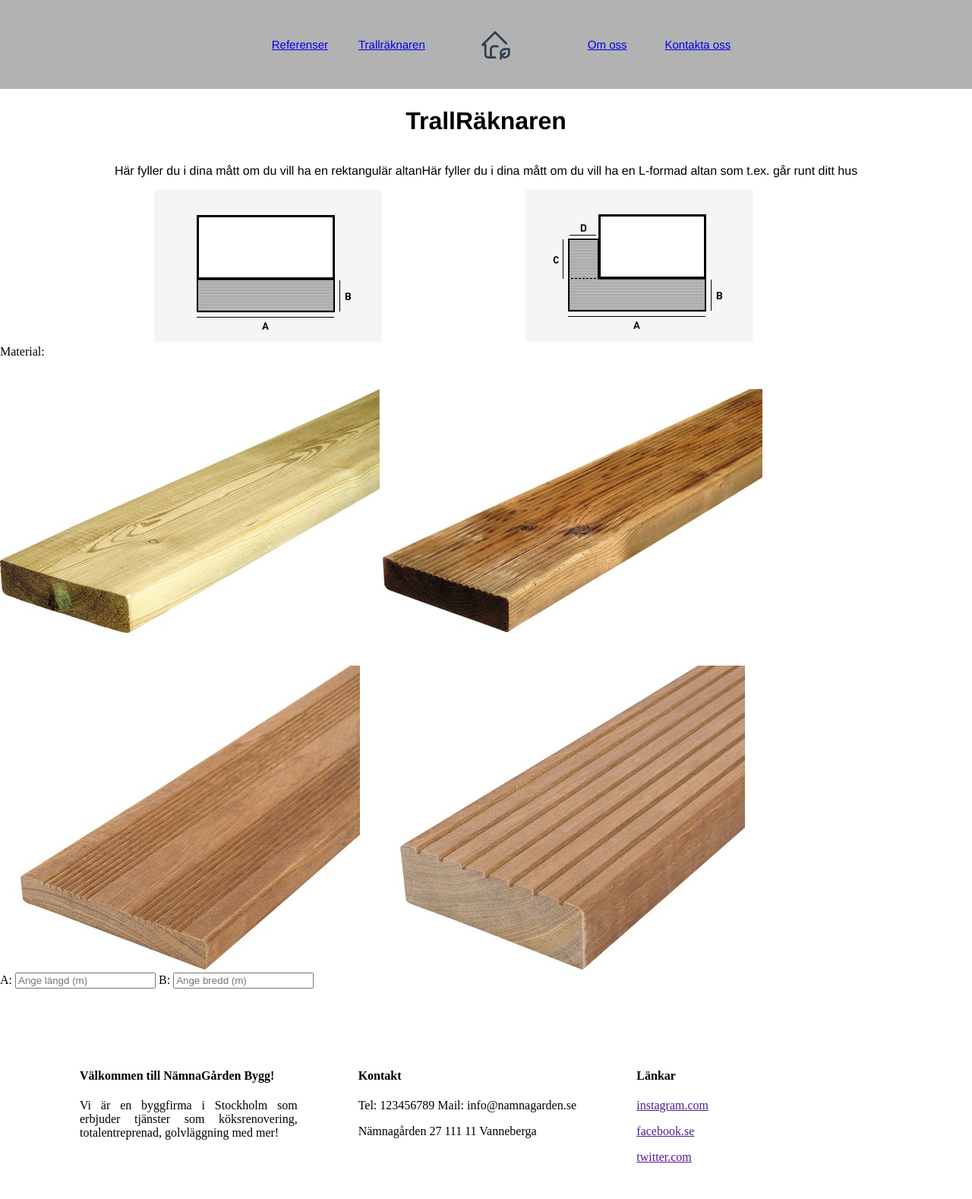
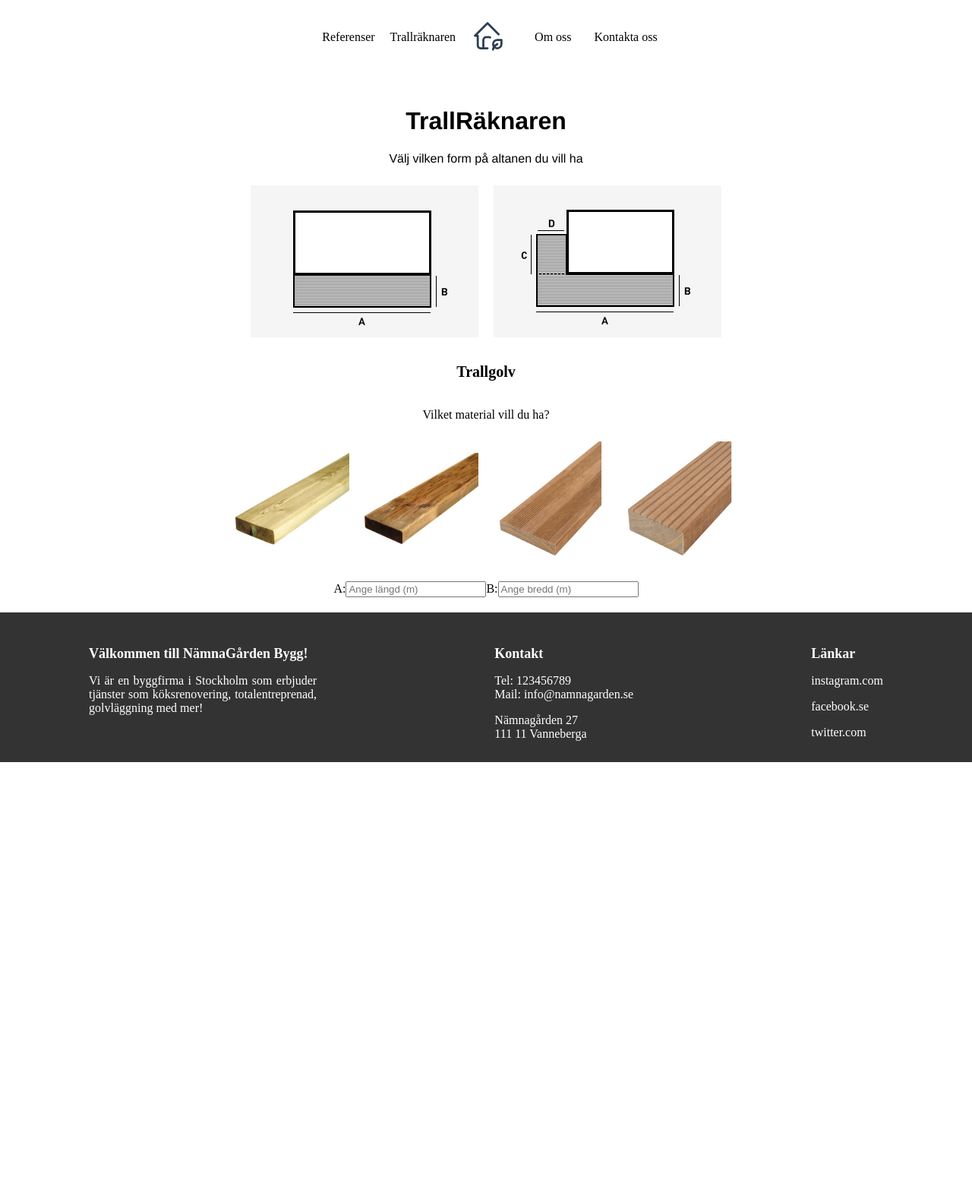
Before and after one commit to pbckman/CMS_frontend_exercise, a plain HTML site: page patioCalculator.html in a window 1280 px wide. Shown: the whole page at 76% size. After the commit the page ends 1003 px from the top, so only its background shows below. Drawn offline with Linux system fonts and the light colour scheme.

Commit message:
footer+nav bar, index, contactus fixed

```diff
--- a/patioCalculator.html
+++ b/patioCalculator.html
@@ -9,12 +9,14 @@
 <body>
     <div class="">
         <header>
+            <div class="master-main-navbar nav-font">
                 <div class="main-nav-bar">
-                <div class="nav-left">
-                    <div class="nav-item nav-size font"><a href="references.html">Referenser</a></div>
-                    <div class="nav-item nav-size font"><a href="patioCalculator.html">Trallräknaren</a></div>
+                    <div class="nav-item">
+                        <div class="nav-item nav-size"><a href="references.html">Referenser</a></div>
+                        <div class="nav-item nav-size"><a href="patioCalculator.html">Trallräknaren</a></div>
                 </div>
-                <a href="index.html" class="svg-logo">
+                <div class="svg-logo">
+                    <a href="index.html" >
                         <svg xmlns="http://www.w3.org/2000/svg"  class="svgn" width="44" height="44" viewBox="0 0 24 24" stroke-width="1.5" stroke="#2c3e50" fill="none" stroke-linecap="round" stroke-linejoin="round">
                             <path stroke="none" d="M0 0h24v24H0z" fill="none"/>
                             <path d="M20 11l-8 -8l-9 9h2v7a2 2 0 0 0 2 2h5" />
@@ -23,56 +25,64 @@
                             <path d="M19 21a3 3 0 0 1 0 -6h3v3a3 3 0 0 1 -3 3z" />
                           </svg>
                     </a>
-                <div class="nav-right">
-                    <div class="nav-right nav-size font"><a href="aboutUs.html">Om oss</a></div>
-                    <div class="nav-right nav-size font"><a href="contactUs.html">Kontakta oss</a></div>
+                </div>
+                    <div class="nav-item">
+                        <div class="nav-right nav-size"><a href="aboutUs.html">Om oss</a></div>
+                        <div class="nav-right nav-size"><a href="contactUs.html">Kontakta oss</a></div>
+                    </div>
                 </div>
             </div>
         </header>
 
-
-<div class="patioCalculator">
+<div class="main-patio">
+<div class="patioCalculator-header">
     <h1 class="font">TrallRäknaren</h1>
+    <p class="font">Välj vilken form på altanen du vill ha</p>
 </div>
-  <div class="shape-calc">
-    <div class="rekt-option">
-      <p class="font">Här fyller du i dina mått om du vill ha en rektangulär altan</p>
+  <div class="shape-chooser">
+    <div class="shape-option">
       <img id="img-trall1" src="Bilder\trall_altan_1.png" class="img-shape-option" alt="Trall 1"
         onclick="selectShape('trall1')">
     </div>
-    <div class="L-option">
-      <p class="font">Här fyller du i dina mått om du vill ha en L-formad altan som t.ex. går runt ditt hus</p>
+    <div class="shape-option">
       <img id="img-trall2" src="Bilder\trall_altan_2.png" class="img-shape-option" alt="Trall 2"
-        onclick="selectShape('trall2'); selectShapeAddborder('trall2');">
+        onclick="selectShape('trall2');">
+    </div>
 </div>
 
+<div class="material-chooser">
+    <div class="material-header">
+    <div class="material-headline"><h3>Trallgolv</h3></div>
+    <div class="material-p"><p>Vilket material vill du ha?</p></div>
     </div>
-
-
-    <label for="material">Material:</label>
-    <div id="materialImagesRectangular">
-      <img class="img-material-option" src="Bilder\tra1.jpg" alt="Tryckimpregnerad trall" onclick="selectMaterial('trä1')">
-      <img class="img-material-option" src="Bilder\tra2.jpg" alt="Trall brun VB NTR" onclick="selectMaterial('trä2')">
-      <img class="img-material-option" src="Bilder\tra3.jpg" alt="Bangkirai trall 21x145mm" onclick="selectMaterial('trä3')">
-      <img class="img-material-option" src="Bilder\tra4.jpg" alt="Bangkirai trall 45x145mm" onclick="selectMaterial('trä4')">
+    <div class="material-images">
+      <div id="materialImagesRectangular"><img class="img-material-option" src="Bilder\tra1.jpg" alt="Tryckimpregnerad trall" onclick="selectMaterial('trä1')">    </div>
+      <div id="materialImagesRectangular"><img class="img-material-option" src="Bilder\tra2.jpg" alt="Trall brun VB NTR" onclick="selectMaterial('trä2')"></div>
+      <div id="materialImagesRectangular"><img class="img-material-option" src="Bilder\tra3.jpg" alt="Bangkirai trall 21x145mm" onclick="selectMaterial('trä3')"></div>
+      <div id="materialImagesRectangular"><img class="img-material-option" src="Bilder\tra4.jpg" alt="Bangkirai trall 45x145mm" onclick="selectMaterial('trä4')"></div>
     </div>
 
     <input type="hidden" id="selectedMaterial" value="trä1">
+</div>
 
-    <div id="rektInputs">
+<div class="input-main">
+    <div class="input-rekt" id="rektInputs">
       <label for="length">A:</label>
       <input type="number" id="length" placeholder="Ange längd (m)">
 
       <label for="width">B:</label>
       <input type="number" id="width" placeholder="Ange bredd (m)">
+
+    </div>
+</div>
+    <div class="calc-result">
     <button id="calculateButton" style="display: none;" onclick="calculateCost()">Beräkna kostnad</button>
+
+    <div id="result"></div>
 </div>
 
 
-    <div id="result"></div>
-
-
-  <div class="calc-L">
+  <div class="input-L">
     <div id="LInputs" style="display: none;">
     <label for="lengthA">A:</label>
     <input type="number" id="lengthA" placeholder="Ange längd (m)">
@@ -86,32 +96,36 @@
     <label for="widthB">D:</label>
     <input type="number" id="widthB" placeholder="Ange bredd (m)">
     </div>
+</div>
+    <div class="calc-result">
+    <button id="calculateButtonL" style="display: none;" onclick="calculateCostL()">Beräkna kostnad</button>
 
-    <button id="calculateButtonL" style="display: none;" onclick="calculateCostL()">Beräkna kostnad</button>
     <div id="resultL"></div>
 </div>
 
-
+</div>
 </div>
 
-        <div class="footer" >
+
+
+<div class="footer-main" >
     <div class="footer-container">
-            <div class="footer-welcome">
+    <div class="footer-item">
         <h4>Välkommen till NämnaGården Bygg!</h4>
         <div class="text-align-center"><p>Vi är en byggfirma i Stockholm som erbjuder tjänster som köksrenovering, totalentreprenad, golvläggning med mer!</p></div>
     </div>
-            <div class="footer-contact">
+    <div class="footer-item">
         <h4>Kontakt</h4>
         <p>
-                    Tel: 123456789
+            Tel: 123456789 <br>
             Mail: info@namnagarden.se
         </p>
         <p>
-                    Nämnagården 27
+            Nämnagården 27 <br>
             111 11 Vanneberga
         </p>
     </div>
-            <div class="footer-links">
+    <div class="footer-item">
         <h4>Länkar</h4>
         <p><a href="">instagram.com</a></p>
         <p><a href="">facebook.se</a></p>
--- a/script.js
+++ b/script.js
@@ -30,7 +30,7 @@ function calculateCost() {
     var area = length * width;
     var cost = calculateMaterialCost(area, material);
 
-    document.getElementById('result').innerHTML = 'Kostnad: ' + cost + ' kr';
+    document.getElementById('result').innerHTML = ' ' + 'Kostnad: ' + cost + ' kr';
     }
 }
 
@@ -47,7 +47,7 @@ function calculateCostL() {
     var areaL = lengthA * widthA + lengthB * widthB;
     var costL = calculateMaterialCost(areaL, materialL);
 
-    document.getElementById('resultL').innerHTML = 'Kostnad: ' + costL + ' kr';
+    document.getElementById('resultL').innerHTML = ' ' + 'Kostnad: ' + costL + ' kr';
     }
 }
 
--- a/style.css
+++ b/style.css
@@ -38,7 +38,17 @@ body,html {
     display: flex;
     align-items: center;
     justify-content: center;
+
 }
+
+.nav-item a {
+    color: white; /* Färg för länkar, ändra efter behov */
+    text-decoration: none; /* Ingen understrykning på länkar, ändra efter behov */
+  }
+
+.nav-item a:hover {
+    text-decoration: underline; /* Understrykning när man hovrar över länkar, ändra efter behov */
+  }
 
 .nav-left {
     padding-right: 30px;
@@ -99,30 +109,42 @@ h3 {
 }
 
 
+.footer-main {
+    background-color: #333; /* Bakgrundsfärg för hela footern, ändra efter behov */
+    color: white; /* Textfärg för hela footern, ändra efter behov */
+    padding: 20px 0; /* Mellanrum inuti footern, ändra efter behov */
+  }
 
-.footer {
-    padding: 70px 0px 30px;
-    justify-items: center;
-    background-color: rgba(255, 255, 255, 0.7);
-}
+  .footer-container {
+    display: flex;
+    justify-content: space-around; /* Justera efter behov, t.ex. space-between för att få utrymme i ändarna */
+    flex-wrap: wrap; /* Gör det möjligt för element att hamna på flera rader om det inte finns tillräckligt med utrymme */
+  }
 
-.footer-container {
-    display: grid;
-    grid-template-columns: repeat(3, 1fr);
-    gap: 30px;
-    grid-auto-rows: minmax(80px, auto);
-    background-color: white;
-    padding: 0px 105px;
-    margin-top: 70px;
-}
+  .footer-item {
+    max-width: 300px; /* Maximal bredd för varje footer-item, ändra efter behov */
+    text-align: left; /* Justera efter behov, t.ex. center för att centrera texten */
+  }
 
-.footer-welcome {
-    grid-column-start: 1;
-    grid-column-end: 1;
-    grid-row-start: 1;
-    grid-row-end: 1;
-    padding-right: 50px;
-}
+  .footer-item h4 {
+    font-size: 18px; /* Ändra efter behov */
+    margin-bottom: 10px; /* Mellanrum under varje rubrik, ändra efter behov */
+  }
+
+  .footer-item p {
+    margin-bottom: 8px; /* Mellanrum under varje stycke, ändra efter behov */
+  }
+
+  .footer-item a {
+    color: white; /* Färg för länkar, ändra efter behov */
+    text-decoration: none; /* Ingen understrykning på länkar, ändra efter behov */
+  }
+
+  .footer-item a:hover {
+    text-decoration: underline; /* Understrykning när man hovrar över länkar, ändra efter behov */
+  }
+
+
 
 .text-align-center {
     text-align:justify;
@@ -202,6 +224,7 @@ padding-top: 50px;
     display: flex;
     flex-direction: column;
     align-items: center;
+    padding-bottom: 100px;
   }
 
   .master-container {
@@ -210,7 +233,6 @@ padding-top: 50px;
     margin: 20px;
   }
 
-  /* Top Column */
   .top-column {
     background-color: white;
     padding: 20px;
@@ -218,7 +240,6 @@ padding-top: 50px;
     text-align: center;
   }
 
-  /* Middle Columns */
   .middle-columns {
     display: flex;
     justify-content: space-between;
@@ -237,7 +258,6 @@ padding-top: 50px;
     text-align: center;
   }
 
-  /* Bottom Columns */
   .bottom-columns {
     display: flex;
     justify-content: space-between;
@@ -254,7 +274,6 @@ padding-top: 50px;
     text-align: center;
   }
 
-  /* Shared styles for h3, p, and button */
   .mi-flex-h3,
   .mi-flex-p,
   .mi-flex-btn {
@@ -269,7 +288,6 @@ padding-top: 50px;
     border: none;
     padding: 10px 20px;
     border-radius: 20px;
-
     color: black;
   }
 
--- a/styleAboutUs.css
+++ b/styleAboutUs.css
@@ -11,45 +11,56 @@ body,html {
     background-size: cover;
 }
 
+.master-main-navbar {
+    display: flex;
+    align-items: center;
+    justify-content: center;
+    flex-direction: column;
+}
+
 .main-nav-bar {
     display: flex;
     align-items: center;
     justify-content: center;
-    background: rgba(0, 0, 0, 0.3);
-    padding: 30px 10px;
+    color: white;
+    background: rgba(255, 255, 255, 0.3);
+    padding: 20px 10px;
     transition: 0.4s;
     position: fixed;
     width: 100%;
     top: 0;
 }
 
-.svg-logo {
-    display: flex;
-    align-items: center;
-}
 
 .nav-item {
     color: white;
     padding: 10px;
+    display: flex;
+    align-items: center;
+    justify-content: center;
+
 }
 
+.nav-item a {
+    color: white; /* Färg för länkar, ändra efter behov */
+    text-decoration: none; /* Ingen understrykning på länkar, ändra efter behov */
+  }
+
+.nav-item a:hover {
+    text-decoration: underline; /* Understrykning när man hovrar över länkar, ändra efter behov */
+  }
+
 .nav-left {
-    padding-right: 50px;
-    display: flex;
+    padding-right: 30px;
 }
 
 .nav-right {
-    padding-left: 50px;
-    display: flex;
+    padding-left: 30px;
 }
 
-.nav-left .nav-item,
-.nav-right .nav-item {
-    margin: 10px;
-}
 
 .nav-size {
-    font-size: 15px;
+    font-size: 16px;
     color: antiquewhite;
 }
 
@@ -123,28 +134,39 @@ h3 {
     padding: 50px;
 }
 
-.footer {
-    padding: 70px 0px 30px;
-    justify-items: center;
-    background-color: rgba(255, 255, 255, 0.7);
-}
+.footer-main {
+    background-color: #333;
+    color: white;
+    padding: 20px 0;
+  }
 
-.footer-container {
-    display: grid;
-    grid-template-columns: repeat(3, 1fr);
-    gap: 30px;
-    grid-auto-rows: minmax(80px, auto);
-    background-color: white;
-    padding: 0px 105px;
-    margin-top: 70px;
-}
+  .footer-container {
+    display: flex;
+    justify-content: space-around;
+    flex-wrap: wrap;
+  }
 
-.footer-welcome {
-    grid-column-start: 1;
-    grid-column-end: 1;
-    grid-row-start: 1;
-    grid-row-end: 1;
-    padding-right: 50px;
+  .footer-item {
+    max-width: 300px;
+    text-align: left;
+  }
+
+  .footer-item h4 {
+    font-size: 18px;
+    margin-bottom: 10px;
+  }
+
+  .footer-item p {
+    margin-bottom: 8px;
+  }
+
+  .footer-item a {
+    color: white;
+    text-decoration: none;
+  }
+
+  .footer-item a:hover {
+    text-decoration: underline;
 }
 
 .text-align-center {
--- a/styleContact.css
+++ b/styleContact.css
@@ -11,44 +11,56 @@ body,html {
     background-size: cover;
 }
 
+.master-main-navbar {
+    display: flex;
+    align-items: center;
+    justify-content: center;
+    flex-direction: column;
+}
+
 .main-nav-bar {
     display: flex;
     align-items: center;
     justify-content: center;
-    background: rgba(0, 0, 0, 0.3);
-    padding: 30px 10px;
+    color: white;
+    background: rgba(255, 255, 255, 0.3);
+    padding: 20px 10px;
     transition: 0.4s;
+    position: fixed;
     width: 100%;
     top: 0;
 }
 
-.svg-logo {
-    display: flex;
-    align-items: center;
-}
 
 .nav-item {
     color: white;
     padding: 10px;
+    display: flex;
+    align-items: center;
+    justify-content: center;
+
 }
 
+.nav-item a {
+    color: white; /* Färg för länkar, ändra efter behov */
+    text-decoration: none; /* Ingen understrykning på länkar, ändra efter behov */
+  }
+
+.nav-item a:hover {
+    text-decoration: underline; /* Understrykning när man hovrar över länkar, ändra efter behov */
+  }
+
 .nav-left {
-    padding-right: 50px;
-    display: flex;
+    padding-right: 30px;
 }
 
 .nav-right {
-    padding-left: 50px;
-    display: flex;
+    padding-left: 30px;
 }
 
-.nav-left .nav-item,
-.nav-right .nav-item {
-    margin: 10px;
-}
 
 .nav-size {
-    font-size: 15px;
+    font-size: 16px;
     color: antiquewhite;
 }
 
@@ -118,28 +130,39 @@ h3 {
     padding: 50px;
 }
 
-.footer {
-    padding: 15px 0px 30px;
-    justify-items: center;
-    background-color: rgba(255, 255, 255, 0.7);
-}
+.footer-main {
+    background-color: #333;
+    color: white;
+    padding: 20px 0;
+  }
 
-.footer-container {
-    display: grid;
-    grid-template-columns: repeat(3, 1fr);
-    gap: 30px;
-    grid-auto-rows: minmax(80px, auto);
-    background-color: white;
-    padding: 0px 105px;
-    margin-top: 70px;
-}
+  .footer-container {
+    display: flex;
+    justify-content: space-around;
+    flex-wrap: wrap;
+  }
 
-.footer-welcome {
-    grid-column-start: 1;
-    grid-column-end: 1;
-    grid-row-start: 1;
-    grid-row-end: 1;
-    padding-right: 50px;
+  .footer-item {
+    max-width: 300px;
+    text-align: left;
+  }
+
+  .footer-item h4 {
+    font-size: 18px;
+    margin-bottom: 10px;
+  }
+
+  .footer-item p {
+    margin-bottom: 8px;
+  }
+
+  .footer-item a {
+    color: white;
+    text-decoration: none;
+  }
+
+  .footer-item a:hover {
+    text-decoration: underline;
 }
 
 .text-align-center {
@@ -233,24 +256,26 @@ padding-top: 50px;
     width: 100%;
     padding: 12px;
     border: 1px solid #ccc;
+    border-radius: 5px;
     margin-top: 6px;
     margin-bottom: 16px;
     resize: vertical;
   }
 
   input[type=submit] {
-    background-color: #04AA6D;
+    background-color: #185689;
     color: white;
     padding: 12px 20px;
     border: none;
+    border-radius: 10px;
     cursor: pointer;
   }
 
   input[type=submit]:hover {
-    background-color: #45a049;
+    background-color: #003554;
   }
   .main-container-contact-us {
-    padding-top: 50px;
+    padding-top: 160px;
     padding-bottom: 50px;
     padding-left: 80px;
     padding-right: 80px;
--- a/stylePatiocalcylator.css
+++ b/stylePatiocalcylator.css
@@ -11,45 +11,56 @@ body,html {
     background-size: cover;
 }
 
+.master-main-navbar {
+    display: flex;
+    align-items: center;
+    justify-content: center;
+    flex-direction: column;
+}
+
 .main-nav-bar {
     display: flex;
     align-items: center;
     justify-content: center;
-    background: rgba(0, 0, 0, 0.3);
-    padding: 30px 10px;
+    color: white;
+    background: rgba(255, 255, 255, 0.3);
+    padding: 20px 10px;
     transition: 0.4s;
     position: fixed;
     width: 100%;
     top: 0;
 }
 
-.svg-logo {
+
+.nav-item {
+    color: black;
+    padding: 10px;
     display: flex;
     align-items: center;
+    justify-content: center;
+
 }
 
-.nav-item {
-    color: white;
-    padding: 10px;
-}
+.nav-item a {
+    color: black; /* Färg för länkar, ändra efter behov */
+    text-decoration: none; /* Ingen understrykning på länkar, ändra efter behov */
+  }
+
+.nav-item a:hover {
+    text-decoration: underline; /* Understrykning när man hovrar över länkar, ändra efter behov */
+  }
 
 .nav-left {
-    padding-right: 50px;
-    display: flex;
+    padding-right: 30px;
 }
 
 .nav-right {
-    padding-left: 50px;
-    display: flex;
+    padding-left: 30px;
 }
 
-.nav-left .nav-item,
-.nav-right .nav-item {
-    margin: 10px;
-}
 
 .nav-size {
-    font-size: 15px;
+    font-size: 16px;
     color: antiquewhite;
 }
 
@@ -119,28 +130,39 @@ h3 {
     padding: 50px;
 }
 
-.footer {
-    padding: 15px 0px 30px;
-    justify-items: center;
-    background-color: rgba(255, 255, 255, 0.7);
-}
+.footer-main {
+    background-color: #333;
+    color: white;
+    padding: 20px 0;
+  }
 
-.footer-container {
-    display: grid;
-    grid-template-columns: repeat(3, 1fr);
-    gap: 30px;
-    grid-auto-rows: minmax(80px, auto);
-    background-color: white;
-    padding: 0px 105px;
-    margin-top: 70px;
-}
+  .footer-container {
+    display: flex;
+    justify-content: space-around;
+    flex-wrap: wrap;
+  }
 
-.footer-welcome {
-    grid-column-start: 1;
-    grid-column-end: 1;
-    grid-row-start: 1;
-    grid-row-end: 1;
-    padding-right: 50px;
+  .footer-item {
+    max-width: 300px;
+    text-align: left;
+  }
+
+  .footer-item h4 {
+    font-size: 18px;
+    margin-bottom: 10px;
+  }
+
+  .footer-item p {
+    margin-bottom: 8px;
+  }
+
+  .footer-item a {
+    color: white;
+    text-decoration: none;
+  }
+
+  .footer-item a:hover {
+    text-decoration: underline;
 }
 
 .text-align-center {
@@ -223,14 +245,63 @@ padding-top: 50px;
     vertical-align: middle;
 }
 
-.patioCalculator {
+.patioCalculator-header {
     padding-top: 120px;
     text-align: center;
 }
 
-.shape-calc {
+.shape-chooser {
     display: flex;
     align-items: center;
     justify-content: center;
     text-align: center;
 }
+
+.shape-option {
+    padding: 10px;
+}
+
+.material-images {
+    display: flex;
+    align-items: center;
+    justify-content: center;
+}
+
+.img-material-option {
+    height: 150px;
+    width: 150px;
+    padding: 10px;
+}
+
+.material-header {
+    display: flex;
+    align-items: center;
+    justify-content: center;
+    flex-direction: column;
+}
+
+.input-main {
+    display: flex;
+    align-items: center;
+    justify-content: center;
+    padding: 20px;
+}
+
+
+.input-rekt {
+    display: flex;
+    align-items: center;
+    justify-content: center;
+}
+
+.calc-result {
+    display: flex;
+    align-items: center;
+    justify-content: center;
+}
+
+.input-L {
+    display: flex;
+    align-items: center;
+    justify-content: center;
+}
--- a/styleReferences.css
+++ b/styleReferences.css
@@ -11,46 +11,56 @@ body,html {
     background-size: cover;
 }
 
+.master-main-navbar {
+    display: flex;
+    align-items: center;
+    justify-content: center;
+    flex-direction: column;
+}
+
 .main-nav-bar {
     display: flex;
     align-items: center;
     justify-content: center;
-    color: black;
-    background: rgba(0, 0, 0, 0.3);
-    padding: 30px 10px;
+    color: white;
+    background: rgba(255, 255, 255, 0.3);
+    padding: 20px 10px;
     transition: 0.4s;
     position: fixed;
     width: 100%;
     top: 0;
 }
 
-.svg-logo {
-    display: flex;
-    align-items: center;
-}
 
 .nav-item {
     color: white;
     padding: 10px;
+    display: flex;
+    align-items: center;
+    justify-content: center;
+
 }
 
+.nav-item a {
+    color: white; /* Färg för länkar, ändra efter behov */
+    text-decoration: none; /* Ingen understrykning på länkar, ändra efter behov */
+  }
+
+.nav-item a:hover {
+    text-decoration: underline; /* Understrykning när man hovrar över länkar, ändra efter behov */
+  }
+
 .nav-left {
-    padding-right: 50px;
-    display: flex;
+    padding-right: 30px;
 }
 
 .nav-right {
-    padding-left: 50px;
-    display: flex;
+    padding-left: 30px;
 }
 
-.nav-left .nav-item,
-.nav-right .nav-item {
-    margin: 10px;
-}
 
 .nav-size {
-    font-size: 15px;
+    font-size: 16px;
     color: antiquewhite;
 }
 
@@ -121,28 +131,39 @@ h3 {
     padding: 50px;
 }
 
-.footer {
-    padding: 70px 0px 30px;
-    justify-items: center;
-    background-color: rgba(255, 255, 255, 0.7);
-}
+.footer-main {
+    background-color: #333;
+    color: white;
+    padding: 20px 0;
+  }
 
-.footer-container {
-    display: grid;
-    grid-template-columns: repeat(3, 1fr);
-    gap: 30px;
-    grid-auto-rows: minmax(80px, auto);
-    background-color: white;
-    padding: 0px 105px;
-    margin-top: 70px;
-}
+  .footer-container {
+    display: flex;
+    justify-content: space-around;
+    flex-wrap: wrap;
+  }
 
-.footer-welcome {
-    grid-column-start: 1;
-    grid-column-end: 1;
-    grid-row-start: 1;
-    grid-row-end: 1;
-    padding-right: 50px;
+  .footer-item {
+    max-width: 300px;
+    text-align: left;
+  }
+
+  .footer-item h4 {
+    font-size: 18px;
+    margin-bottom: 10px;
+  }
+
+  .footer-item p {
+    margin-bottom: 8px;
+  }
+
+  .footer-item a {
+    color: white;
+    text-decoration: none;
+  }
+
+  .footer-item a:hover {
+    text-decoration: underline;
 }
 
 .text-align-center {
```
Also changed, not shown: aboutUs.html (+23 -23 lines), contactUs.html (+18 -14 lines), index.html (+9 -9 lines), references.html (+17 -13 lines). Lines whose indentation alone changed are shown as unchanged.
